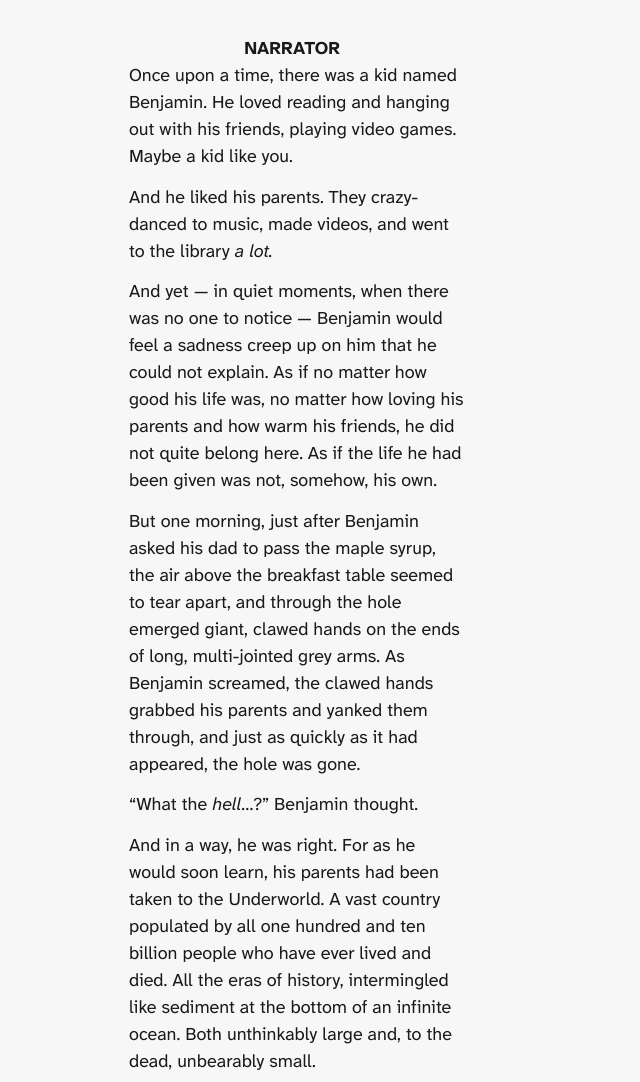
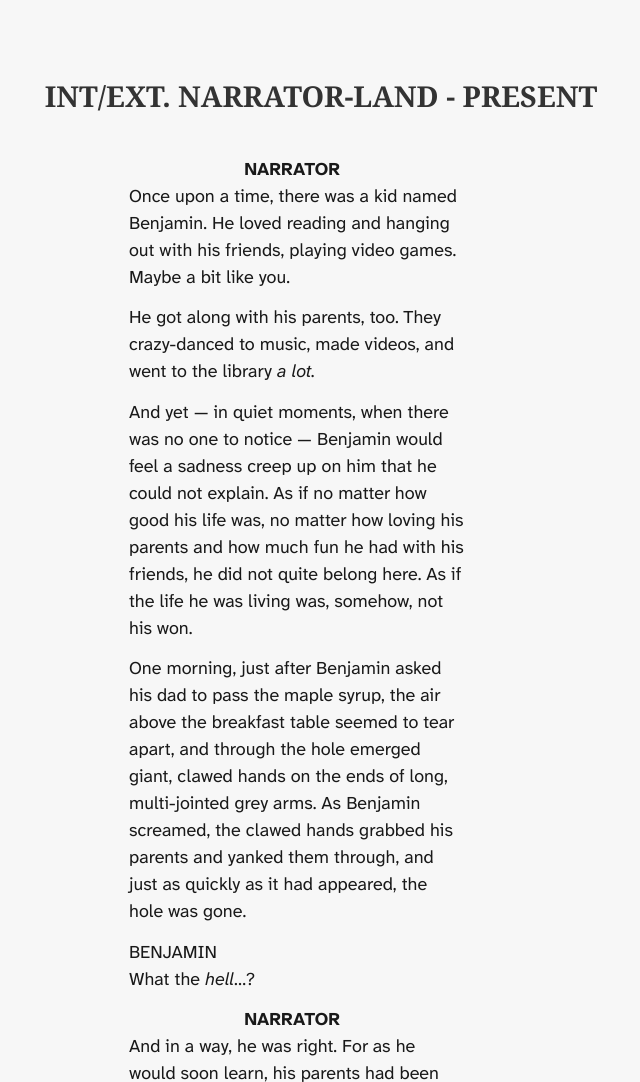
Before and after one commit to mumblequatch/trailer-script, a plain HTML site: page index.html in a window 1280 px wide. Shown: the top 1082 px of the page, without its empty margins (343-983 px from the left). Drawn offline with Linux system fonts and the light colour scheme; a web font is replaced by a local one.

Commit message:
Update: 2026-06-16 14:15

```diff
--- a/index.html
+++ b/index.html
@@ -3,7 +3,7 @@
 <head>
     <meta charset="UTF-8">
     <meta name="viewport" content="width=device-width, initial-scale=1.0">
-    <title>TRAILER SCRIPT</title>
+    <title>INT/EXT. NARRATOR-LAND - PRESENT</title>
     <style>
 @import url('https://cdn.jsdelivr.net/gh/fonts-archive/Charter/Charter.css');
 
@@ -301,19 +301,24 @@ body.screenplay hr.section-break {
     </style>
 </head>
 <body class="screenplay">
+<h1 id="intext.-narrator-land---present">INT/EXT. NARRATOR-LAND - PRESENT</h1>
 <p class="character">NARRATOR</p>
-<p class="dialogue">Once upon a time, there was a kid named Benjamin. He loved reading and hanging out with his friends, playing video games. Maybe a kid like you.</p>
-<p class="dialogue">And he liked his parents. They crazy-danced to music, made videos, and went to the library <em>a lot.</em></p>
-<p class="dialogue">And yet — in quiet moments, when there was no one to notice — Benjamin would feel a sadness creep up on him that he could not explain. As if no matter how good his life was, no matter how loving his parents and how warm his friends, he did not quite belong here. As if the life he had been given was not, somehow, his own.</p>
-<p class="dialogue">But one morning, just after Benjamin asked his dad to pass the maple syrup, the air above the breakfast table seemed to tear apart, and through the hole emerged giant, clawed hands on the ends of long, multi-jointed grey arms. As Benjamin screamed, the clawed hands grabbed his parents and yanked them through, and just as quickly as it had appeared, the hole was gone.</p>
-<p class="dialogue">“What the <em>hell</em>…?” Benjamin thought.</p>
+<p class="dialogue">Once upon a time, there was a kid named Benjamin. He loved reading and hanging out with his friends, playing video games. Maybe a bit like you.</p>
+<p class="dialogue">He got along with his parents, too. They crazy-danced to music, made videos, and went to the library <em>a lot.</em></p>
+<p class="dialogue">And yet — in quiet moments, when there was no one to notice — Benjamin would feel a sadness creep up on him that he could not explain. As if no matter how good his life was, no matter how loving his parents and how much fun he had with his friends, he did not quite belong here. As if the life he was living was, somehow, not his won.</p>
+<p class="dialogue">One morning, just after Benjamin asked his dad to pass the maple syrup, the air above the breakfast table seemed to tear apart, and through the hole emerged giant, clawed hands on the ends of long, multi-jointed grey arms. As Benjamin screamed, the clawed hands grabbed his parents and yanked them through, and just as quickly as it had appeared, the hole was gone.</p>
+<p class="dialogue">BENJAMIN<br />
+What the <em>hell</em>…?</p>
+<p class="character">NARRATOR</p>
 <p class="dialogue">And in a way, he was right. For as he would soon learn, his parents had been taken to the Underworld. A vast country populated by all one hundred and ten billion people who have ever lived and died. All the eras of history, intermingled like sediment at the bottom of an infinite ocean. Both unthinkably large and, to the dead, unbearably small.</p>
 <p class="dialogue">Before he was born, Benjamin’s parents gave up everything to protect him from this place. And now, it is into this same dark country that Benjamin must venture, alone, if he wants to save them.</p>
 <p class="dialogue">Along the way, he will forge unlikely friendships. He will be hunted by a ruler who fears what his family represents. He will find himself at the center of a revolution among the dead.</p>
+<h1 id="ext.-the-outlands---dusk">EXT. THE OUTLANDS - DUSK</h1>
 <p class="character">DIEGO</p>
 <p class="dialogue">Kid, we’ve been fighting this thing for a hundred years and getting nowhere. Having you on our side would be, let’s just say, a distinct advantage.</p>
 <p class="character">NARRATOR</p>
 <p class="dialogue">And he will find out what his parents worked so hard to hide from him: himself.</p>
+<h1 id="int.-luceros-chambers---night">INT. LUCERO’S CHAMBERS - NIGHT</h1>
 <p class="character">LUCERO</p>
 <p class="dialogue">I do not believe in magic. And yet I must believe in you.</p>
 <p class="character">NARRATOR</p>
```
